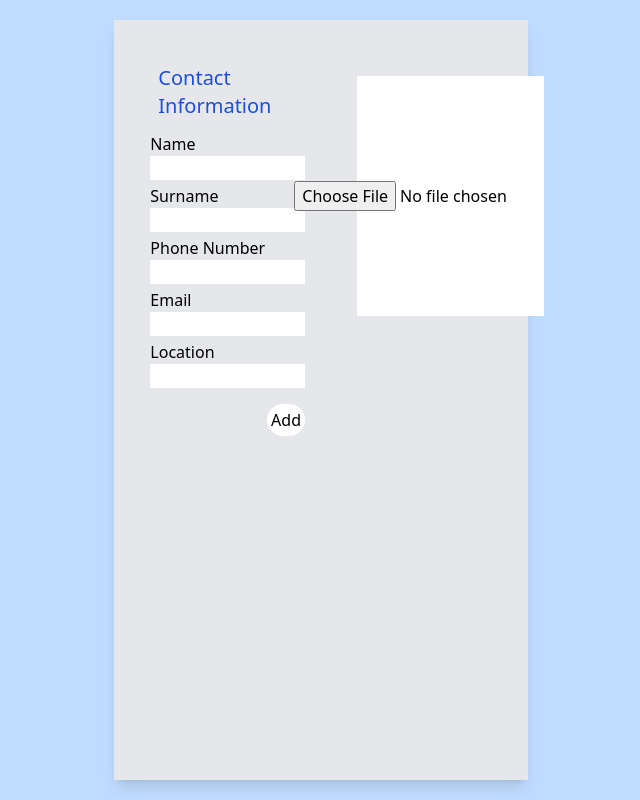
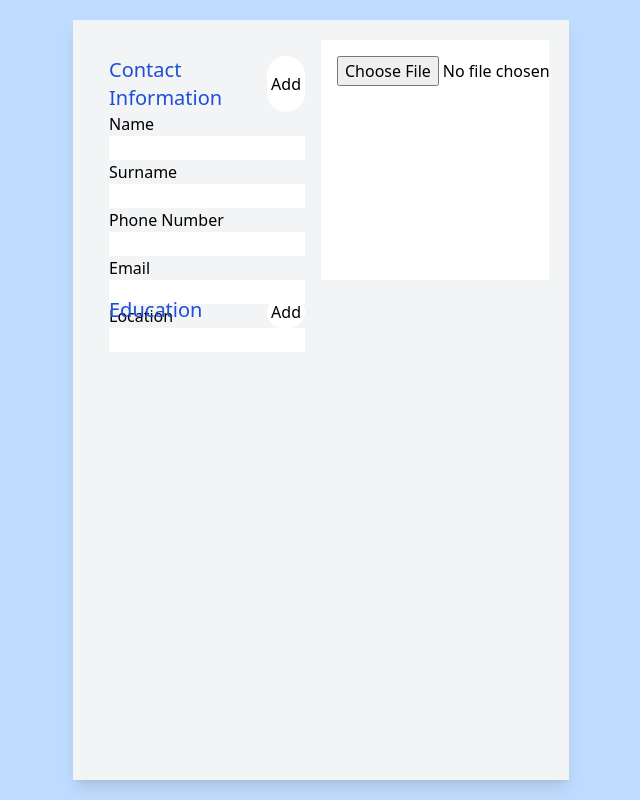
Before and after one commit to budy6991/cv-application, a React (Create React App) app: page / in a window 1280 px wide. Shown: the whole page, without its empty margins (319-959 px from the left). Built offline with nearby package versions, Linux system fonts and the light colour scheme.

Commit message:
Refactored TW to grid

```diff
--- a/package.json
+++ b/package.json
@@ -3,6 +3,7 @@
   "version": "0.1.0",
   "private": true,
   "dependencies": {
+    "@material-ui/core": "^4.12.4",
     "@testing-library/jest-dom": "^5.16.5",
     "@testing-library/react": "^13.4.0",
     "@testing-library/user-event": "^13.5.0",
--- a/src/components/ContactInformation.js
+++ b/src/components/ContactInformation.js
@@ -1,4 +1,5 @@
 import React, { Component } from "react";
+import InputPhoto from "./InputPhoto";
 
 class ContactInformation extends Component {
   constructor(props) {
@@ -73,12 +74,19 @@ class ContactInformation extends Component {
     if (didSubmit === null || didSubmit === false) {
       return (
         //Returns the form either the fields are empty or during editing.
-        <div className="w-1/2 h-1/3 flex flex-col p-4 ">
-          <h1 className="m-2 mr-5 text-xl text-blue-700">
-            Contact Information
-          </h1>
+        <div className="w-full h-fit p-4 ">
           <form onSubmit={this.handleSubmit}>
-            <div className="mt-1 flex flex-col">
+            <div className="flex justify-between ">
+              <h1 className=" text-xl text-blue-700">Contact Information</h1>
+              <button
+                className="rounded-full bg-white p-1 hover:shadow-md hover:bg-blue-600 hover:text-white justify-end"
+                type="submit"
+                onClick={this.displayContactInformation}
+              >
+                Add
+              </button>
+            </div>
+            <div className=" flex flex-col">
               <label>Name </label>
               <input
                 value={name}
@@ -87,7 +95,7 @@ class ContactInformation extends Component {
                 onChange={this.handleName}
               ></input>
             </div>
-            <div className="mt-1 flex flex-col">
+            <div className=" flex flex-col">
               <label>Surname</label>
               <input
                 value={surname}
@@ -96,7 +104,7 @@ class ContactInformation extends Component {
                 onChange={this.handleSurname}
               ></input>
             </div>
-            <div className="mt-1 flex flex-col">
+            <div className=" flex flex-col">
               <label>Phone Number</label>
               <input
                 value={phoneNumber}
@@ -105,7 +113,7 @@ class ContactInformation extends Component {
                 onChange={this.handlePhoneNumber}
               ></input>
             </div>
-            <div className="mt-1 flex flex-col">
+            <div className="flex flex-col">
               <label>Email </label>
               <input
                 value={email}
@@ -114,7 +122,7 @@ class ContactInformation extends Component {
                 onChange={this.handleMail}
               ></input>
             </div>
-            <div className="mt-1 flex flex-col">
+            <div className="flex flex-col">
               <label>Location</label>
               <input
                 value={location}
@@ -123,53 +131,43 @@ class ContactInformation extends Component {
                 onChange={this.handleLocation}
               ></input>
             </div>
-            <div className=" w-full flex justify-end">
-              <button
-                className="rounded-full bg-white p-1 mt-4 hover:shadow-md hover:bg-blue-600 hover:text-white "
-                type="submit"
-                onClick={this.displayContactInformation}
-              >
-                Add
-              </button>
-            </div>
+            <div className=" w-fit flex justify-end"></div>
           </form>
         </div>
       );
     } else {
       return (
         // Returns a div which is the output value styled differently.
-        <div className="w-1/2 h-1/3 flex flex-col p-4">
-          <h1 className="m-2 mr-5 text-xl  text-blue-700">
-            Contact Information
-          </h1>
-          <div className="mt-1 flex flex-col">
-            <label>Name </label>
-            <h2 className="text-blue-700 text-right">{name}</h2>
-          </div>
-          <div className="mt-1 flex flex-col">
-            <label>Surname</label>
-            <h2 className="text-blue-700 text-right">{surname}</h2>
-          </div>
-          <div className="mt-1 flex flex-col">
-            <label>Phone Number</label>
-            <h2 className="text-blue-700 text-right">{phoneNumber}</h2>
-          </div>
-          <div className="mt-1 flex flex-col">
-            <label>Email </label>
-            <h2 className="text-blue-700 text-right">{email}</h2>
-          </div>
-          <div className="mt-1 flex flex-col">
-            <label>Location</label>
-            <h2 className="text-blue-700 text-right">{location}</h2>
-          </div>
-          <div className=" w-full flex justify-end">
+        <div className="w-full h-fit p-4">
+          <div className="flex justify-between ">
+            <h1 className=" text-xl text-blue-700">Contact Information</h1>
             <button
-              className="rounded-full bg-white p-1 mt-4 hover:shadow-md hover:bg-blue-600 hover:text-white "
+              className="rounded-full bg-white p-1 hover:shadow-md hover:bg-blue-600 hover:text-white justify-end"
               type="submit"
               onClick={this.handleEdit}
             >
               Edit
             </button>
+          </div>
+          <div className="flex flex-col">
+            <label>Name </label>
+            <h2 className="text-blue-700 text-right">{name}</h2>
+          </div>
+          <div className="flex flex-col">
+            <label>Surname</label>
+            <h2 className="text-blue-700 text-right">{surname}</h2>
+          </div>
+          <div className="flex flex-col">
+            <label>Phone Number</label>
+            <h2 className="text-blue-700 text-right">{phoneNumber}</h2>
+          </div>
+          <div className="flex flex-col">
+            <label>Email </label>
+            <h2 className="text-blue-700 text-right">{email}</h2>
+          </div>
+          <div className=" flex flex-col">
+            <label>Location</label>
+            <h2 className="text-blue-700 text-right">{location}</h2>
           </div>
         </div>
       );
--- a/src/components/EducationInformation.js
+++ b/src/components/EducationInformation.js
@@ -1,8 +1,25 @@
 import React, { Component } from "react";
 
 class EducationInformation extends Component {
+  constructor(props) {
+    super(props);
+
+    this.state = {
+      experience: [],
+    };
+  }
+
   render() {
-    return <div className="w-fit h-hit">Education information</div>;
+    return (
+      <div className="col-start-1 col-end-2 row-start-2 row-end-3 p-4 flex flex-col">
+        <div className="flex justify-between">
+          <h1 className=" text-xl text-blue-700">Education</h1>
+          <button className="rounded-full bg-white p-1 hover:shadow-md hover:bg-blue-600 hover:text-white">
+            Add
+          </button>
+        </div>
+      </div>
+    );
   }
 }
 
--- a/src/components/InputPhoto.js
+++ b/src/components/InputPhoto.js
@@ -14,19 +14,33 @@ class InputPhoto extends Component {
     });
   };
 
+  handleEdit = () => {
+    this.setState({
+      file: null,
+    });
+  };
+
   render() {
     if (this.state.file === null || this.state.file === "") {
       return (
-        <div className="w-1/2 h-1/3 flex justify-center items-center m-9 ml-9 p-2 bg-white">
-          <input type="file" onChange={this.handleChange} />
-          <img src={this.state.file} />
+        <div className="p-4 bg-white">
+          <input type="file" id="browsePhoto" onChange={this.handleChange} />
+          <img className="bg-contain" src={this.state.file} />
         </div>
       );
     } else {
       return (
-        <div className="w-1/2 h-1/3 flex justify-center items-center m-9 ml-9 p-2 bg-transparent">
+        <div className="p-4 bg-transparent">
           <input type="file" onChange={this.handleChange} />
           <img src={this.state.file} />
+          <div>
+            <button
+              className="rounded-full bg-white p-1 mt-4 hover:shadow-md hover:bg-blue-600 hover:text-white"
+              onClick={this.handleEdit}
+            >
+              Edit
+            </button>
+          </div>
         </div>
       );
     }
--- a/src/components/Manager.js
+++ b/src/components/Manager.js
@@ -24,12 +24,13 @@ class Manager extends Component {
 
   render() {
     return (
-      <div className="w-1/3 h-full bg-gray-200 shadow-lg flex  p-5">
+      <div className="w-2/5 h-full bg-gray-100 shadow-lg p-5 grid grid-cols-2 grid-rows-3">
         <ContactInformation
           handleContactInformation={this.handleContactInformation}
         />
-        <InputPhoto className="w-full h-1/3 flex flex-col p-4" />
-        {/* <EducationInformation className="w-1/2 h-1/3 flex flex-col p-4" /> */}
+        <InputPhoto className="bg-cover" />
+
+        <EducationInformation />
       </div>
     );
   }
```
Also changed, not shown: 1 other file (tests, documents, lock files or other folders).
